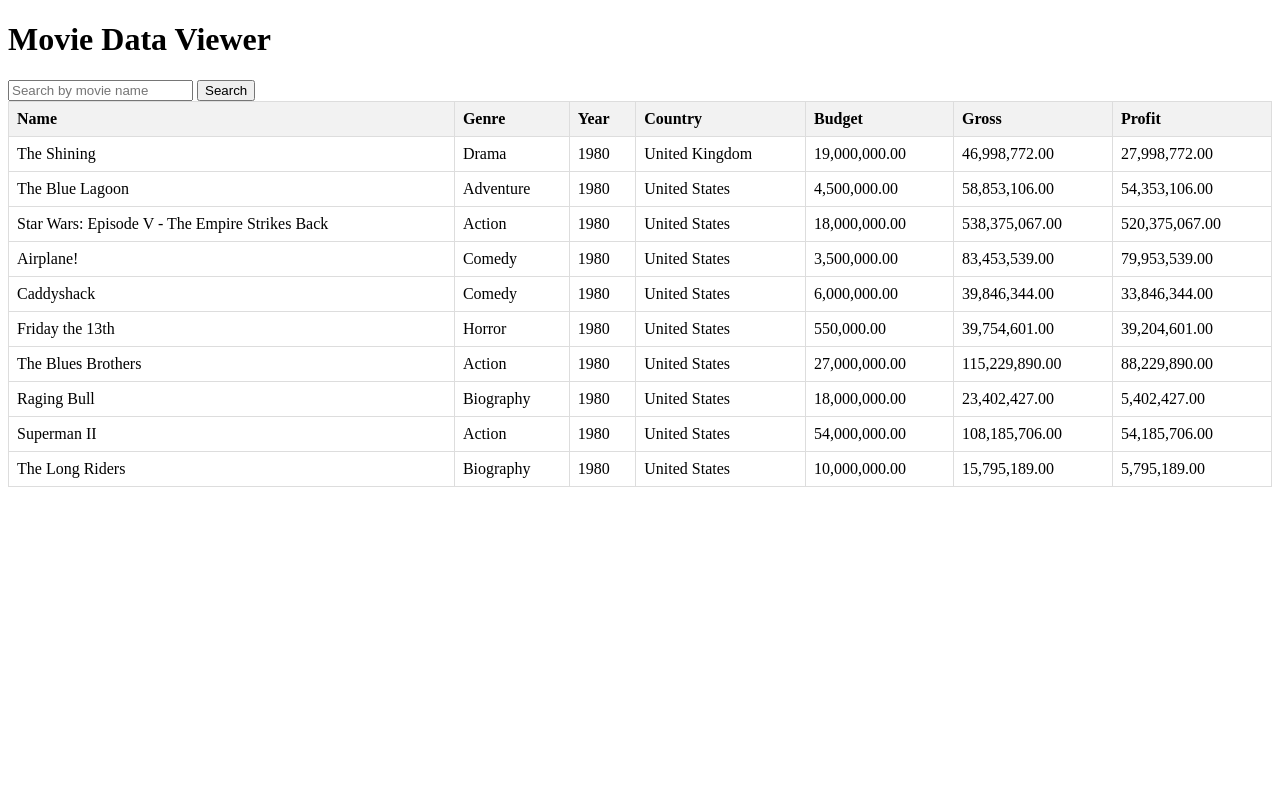
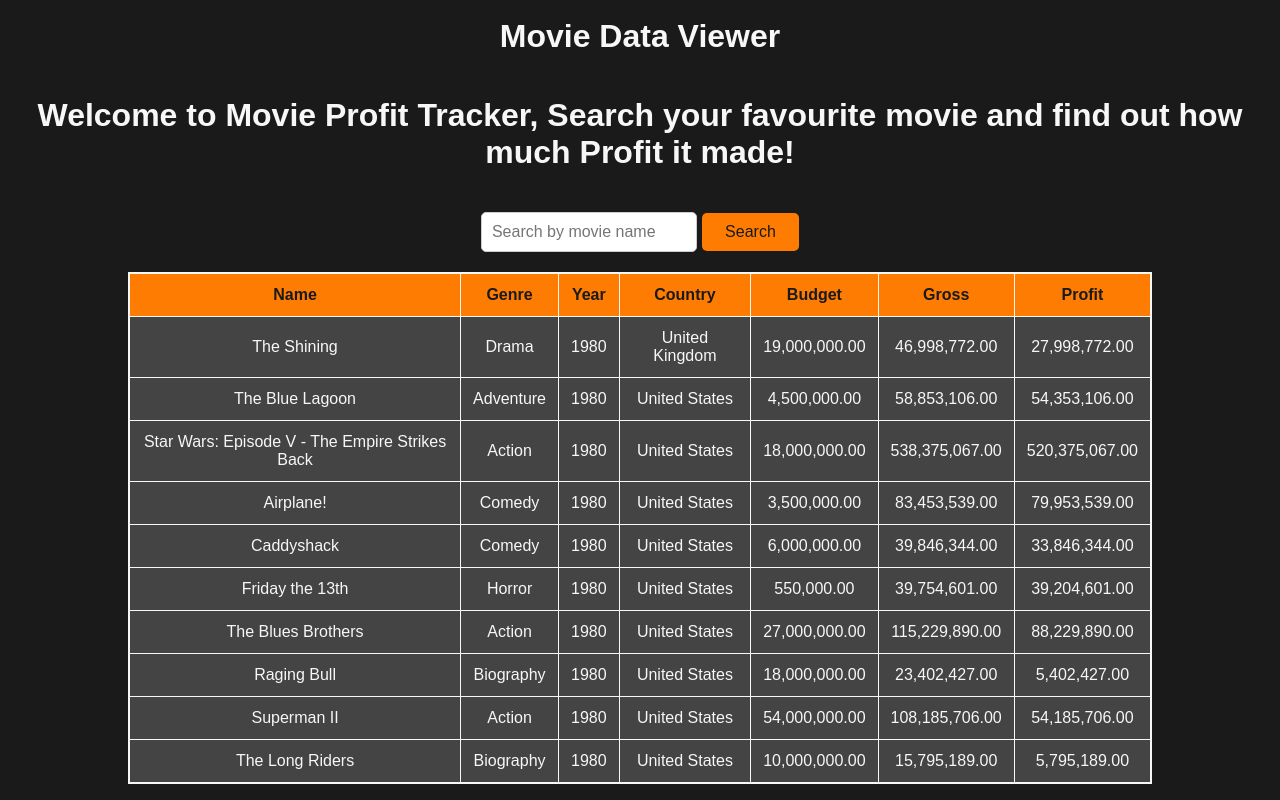
Before and after one commit to Princesskanye001/Movie-Profit-Tracker, a Flask app: page / in a window 1280 px wide. Run offline with Flask 3, Linux system fonts and the light colour scheme.

Commit message:
made changes to my css

```diff
--- a/static/style.css
+++ b/static/style.css
@@ -1,12 +1,79 @@
+/* Body styling */
+body {
+    font-family: Arial, sans-serif;
+    background-color: #1a1a1a; /* Dark background */
+    color: #f7f7f7; /* Light text for contrast */
+    display: flex;
+    justify-content: center;
+    align-items: center;
+    height: 100vh;
+    margin: 0;
+    flex-direction: column;
+    text-align: center;
+}
+
+
+/* Table styling */
 table {
     border-collapse: collapse;
-    width: 100%;
+    width: 80%;
+    margin-top: 20px;
+    margin-bottom: 20px;
+    border: 2px solid #f7f7f7; /* Light border for contrast */
 }
+
+/* Table header and data styling */
 th, td {
-    border: 1px solid #ddd;
-    padding: 8px;
-    text-align: left;
+    padding: 12px;
+    text-align: center;
+    border: 1px solid #f7f7f7;
 }
+
+/* Header row */
 th {
-    background-color: #f2f2f2;
+    background-color: #ff7c02; /* Yellow background */
+    color: #1a1a1a; /* Dark text for contrast */
+    font-weight: bold;
 }
+
+/* Table rows */
+tr:nth-child(even) {
+    background-color: #444444; /* Dark background for even rows */
+}
+
+tr:nth-child(odd) {
+    background-color: #444444; /* Slightly lighter background for odd rows */
+}
+
+/* Button styling */
+button {
+    background-color: #ff7c02; /* Yellow button */
+    color: #1a1a1a; /* Dark text */
+    padding: 10px 20px;
+    border: none;
+    cursor: pointer;
+    font-size: 16px;
+    margin-top: 20px;
+    width: 30%;
+    border-radius: 5px;
+    transition: background-color 0.3s;
+}
+
+button:hover {
+    background-color: #f05b05; /* Darker yellow on hover */
+}
+
+/* Input field styling */
+input[type="text"] {
+    padding: 10px;
+    margin-top: 10px;
+    width: 60%;
+    font-size: 16px;
+    border-radius: 5px;
+    border: 1px solid #ccc;
+}
+
+input[type="text"]:focus {
+    outline: none;
+    border-color: #ffcc00; /* Yellow border when focused */
+}
--- a/templates/index.html
+++ b/templates/index.html
@@ -7,7 +7,8 @@
     <link rel="stylesheet" href="{{ url_for('static', filename='style.css') }}">
 </head>
 <body>
-    <h1>Movie Data Viewer</h1>
+    <h1 class="header">Movie Data Viewer</h1>
+    <h1>Welcome to Movie Profit Tracker, Search your favourite movie and find out how much Profit it made!</h1>
     <form method="post" action="/search">
         <input type="text" name="query" placeholder="Search by movie name" value="{{ query | default('') }}">
         <button type="submit">Search</button>
```
